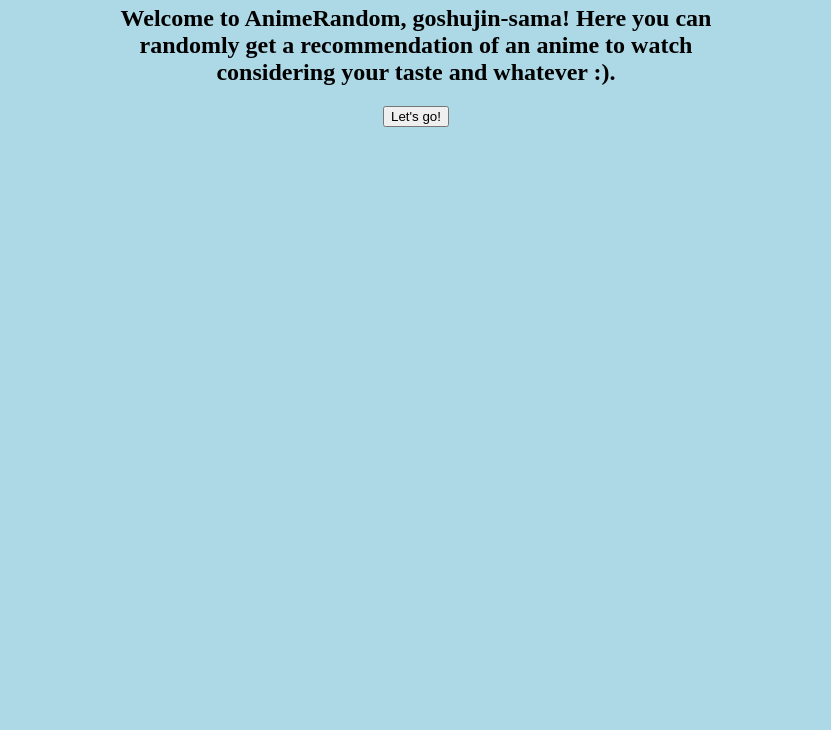
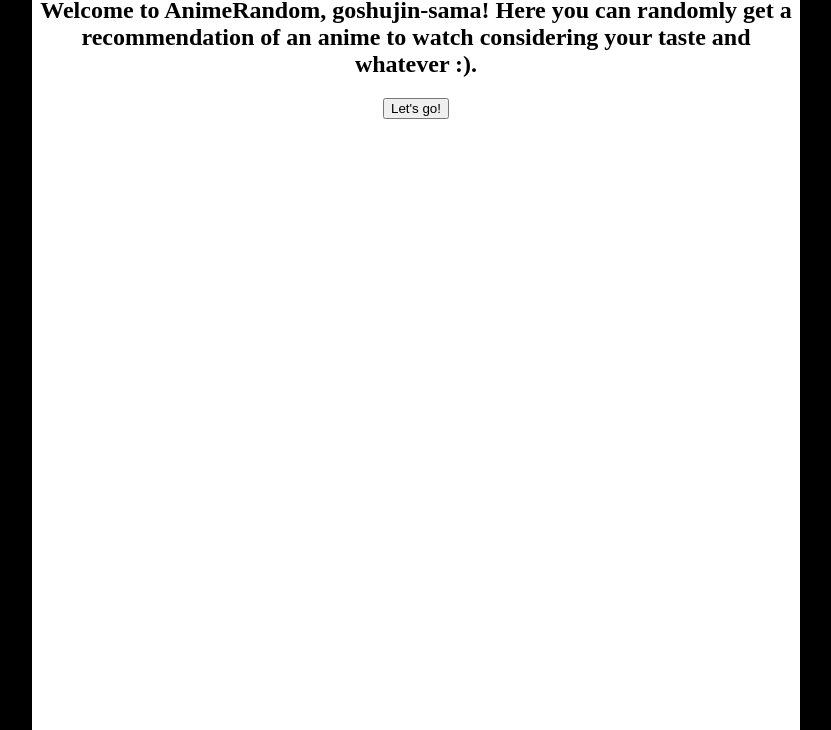
Before and after one commit to csmamani/random-anime-app, a plain HTML site: page index.html in a window 1280 px wide. Shown: the part 70-800 px from the top of the page, without its empty margins (224-1055 px from the left). Drawn offline with Linux system fonts and the light colour scheme.

Commit message:
fixing positions

```diff
--- a/styles.css
+++ b/styles.css
@@ -1,14 +1,19 @@
 body {
-    background-color: lightblue;
     text-align: center;
     display: flex;
     justify-content: center;
+    background-color: black;
+    margin: 0;
 }
 
+
 .body-wrapper {
-    width: 600px;
+    width: 60vw;
+    height: 100vh;
     display: flex;
     justify-content: center;
+    background-color: white;
+
 }
 
 .content {
@@ -21,4 +26,5 @@
     display: flex;
     flex-direction: column;
     width: 300px;
+    margin: 1em;
 }
```
Also changed, not shown: index.html (+1 -1 lines).
